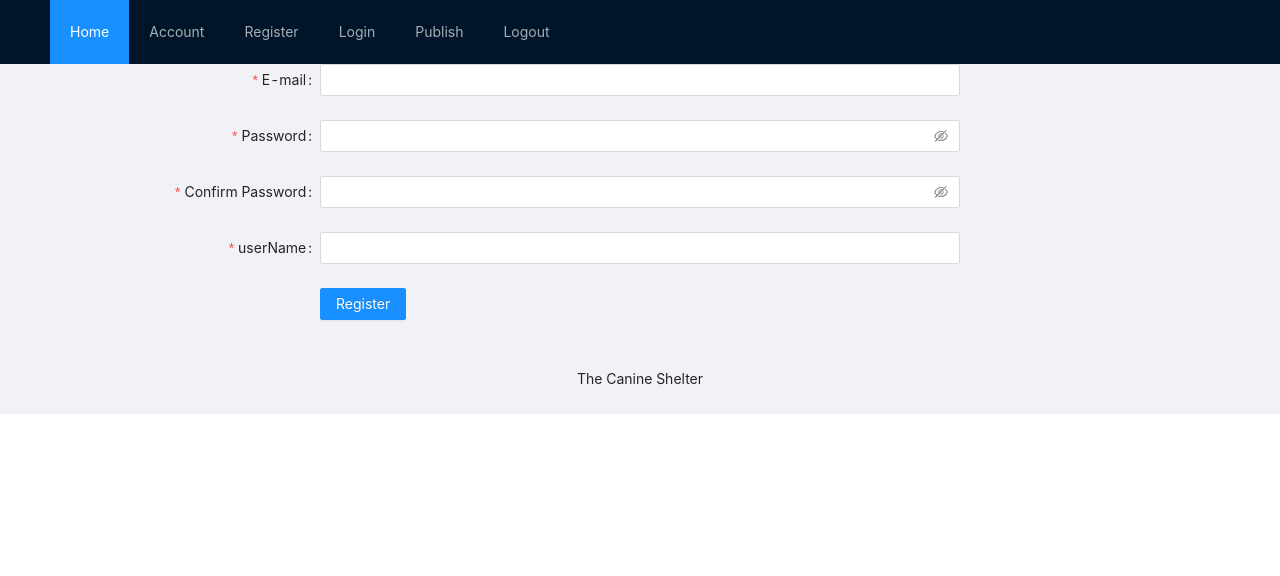
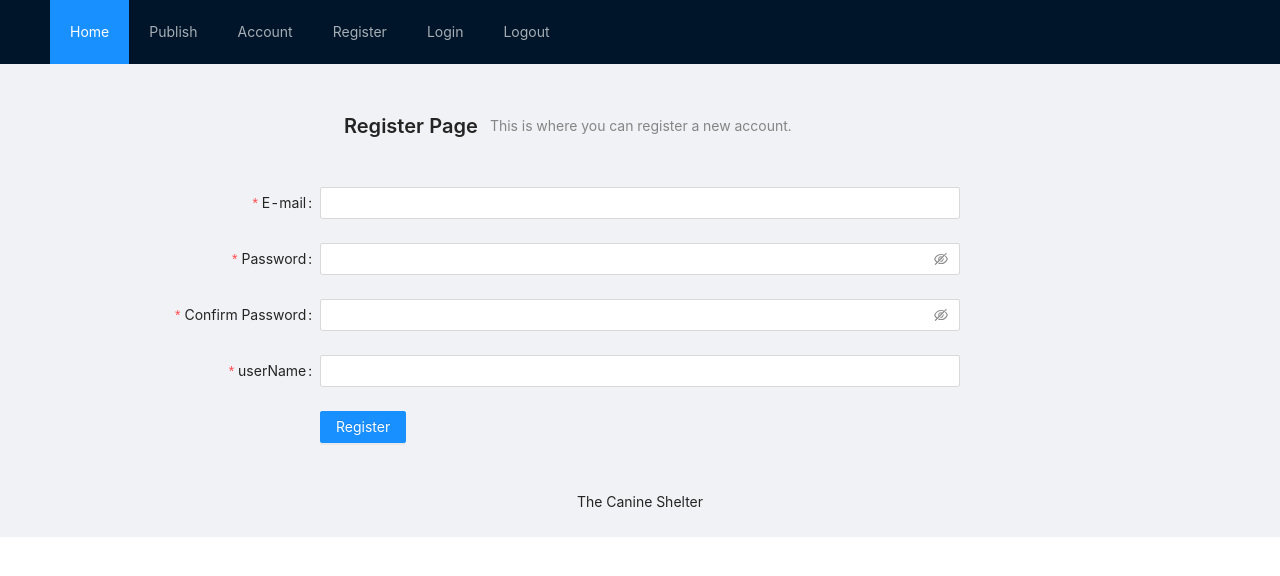
Before and after one commit to SyamMarcus/Web-Development-FrontEnd-Uni-Module, a React (Create React App) app in the folder front-end-app/: page /register in a window 1280 px wide. Shown: the top 576 px of the page. Built offline with nearby package versions, Linux system fonts and the light colour scheme.

Commit message:
version 0.3.7
Feat:
- Added a antd Header component for each page with a placeholder page decription to improve UI design

Reformat:
- Rearanged the order of navigation menu items for improved UI design

```diff
--- a/front-end-app/src/components/account.js
+++ b/front-end-app/src/components/account.js
@@ -1,10 +1,17 @@
+import { PageHeader } from 'antd'
 import React from 'react';
 
 function Account(props) {
   return (
     <>
-      <h1>Account</h1>
-      <p>This is where account information will be displayed</p>
+    <div className="site-layout-content">
+      <div style={{ padding: '2% 25%' }}>
+        <PageHeader className="site-page-header"
+          title="Account page"
+          subTitle="This is where you can edit account settings."/>
+        </div>
+        <p>This is where account information will be displayed</p>
+      </div>
     </>
   );
 }
--- a/front-end-app/src/components/editpost.js
+++ b/front-end-app/src/components/editpost.js
@@ -1,5 +1,5 @@
 import React from 'react';
-import { Form, Input, Button } from 'antd';
+import { PageHeader, Form, Input, Button } from 'antd';
 import UserContext from '../contexts/user';
 import { status, json } from '../utilities/requestHandlers';
 
@@ -98,6 +98,12 @@ class RegistrationForm extends React.Component {
 
     if (this.context.user.ID === this.state.post.authorID) {
       return (
+        <div className="site-layout-content">
+          <div style={{ padding: '2% 25%' }}>
+            <PageHeader className="site-page-header"
+              title="Edit the post below"
+              subTitle="This is where you can update this post."/>
+            </div>
           <Form {...formItemLayout} name="Finalize" onFinish={this.onFinish} validateMessages={validateMessages} scrollToFirstError
             initialValues={{
               title: post.title,
@@ -131,9 +137,9 @@ class RegistrationForm extends React.Component {
               </Button>
             </Form.Item >
           </Form>
+        </div>
       );
     }
-
     return (
       <p>Please login as the author of this listing to edit it</p>
     );
--- a/front-end-app/src/components/login.js
+++ b/front-end-app/src/components/login.js
@@ -1,8 +1,9 @@
 import React from 'react';
-import { Form, Input, Button, Checkbox } from 'antd';
+import { PageHeader, Form, Input, Button, Checkbox } from 'antd';
 import { UserOutlined, LockOutlined } from '@ant-design/icons';
 import UserContext from '../contexts/user';
 import { status, json } from '../utilities/requestHandlers';
+
 
 const formItemLayout = {
   labelCol: { xs: { span: 24 }, sm: { span: 6 } },
@@ -12,7 +13,6 @@ const formItemLayout = {
 const tailFormItemLayout = {
   wrapperCol: { xs: { span: 24, offset: 0 }, sm: { span: 16, offset: 6 } },
 };
-
 
 class LoginForm extends React.Component {
   constructor(props) {
@@ -45,6 +45,12 @@ class LoginForm extends React.Component {
 
   render() {
     return (
+      <div className="site-layout-content">
+        <div style={{ padding: '2% 25%' }}>
+          <PageHeader className="site-page-header"
+            title="Login Page"
+            subTitle="This is where you can login."/>
+        </div>
         <Form {...formItemLayout}
           name="normal_login"
           className="login-form"
@@ -81,6 +87,7 @@ class LoginForm extends React.Component {
             Or <a href="/register">register now!</a>
           </Form.Item>
         </Form>
+      </div>
     );
   };
 };
--- a/front-end-app/src/components/nav.js
+++ b/front-end-app/src/components/nav.js
@@ -10,10 +10,10 @@ function Nav(props) {
           <div className="logo" />
           <Menu theme="dark" mode="horizontal" defaultSelectedKeys={['1']}>
             <Menu.Item key="1"><Link to="/">Home</Link></Menu.Item>
-            <Menu.Item key="2"><Link to="/account">Account</Link></Menu.Item>
-            <Menu.Item key="3"><Link to="/register">Register</Link></Menu.Item>
-            <Menu.Item key="4"><Link to="/login">Login</Link></Menu.Item>
-            <Menu.Item key="5"><Link to="/publish">Publish</Link></Menu.Item>
+            <Menu.Item key="2"><Link to="/publish">Publish</Link></Menu.Item>
+            <Menu.Item key="3"><Link to="/account">Account</Link></Menu.Item>
+            <Menu.Item key="4"><Link to="/register">Register</Link></Menu.Item>
+            <Menu.Item key="5"><Link to="/login">Login</Link></Menu.Item>
             <Menu.Item key="6" onClick={logout}><Link to="/">Logout</Link></Menu.Item>
           </Menu>
         </>
--- a/front-end-app/src/components/publish.js
+++ b/front-end-app/src/components/publish.js
@@ -1,5 +1,5 @@
 import React from 'react';
-import { Form, Input, Button } from 'antd';
+import { PageHeader, Form, Input, Button } from 'antd';
 import UserContext from '../contexts/user';
 import { status, json } from '../utilities/requestHandlers';
 
@@ -75,6 +75,12 @@ class RegistrationForm extends React.Component {
     }
 
     return (
+      <div className="site-layout-content">
+        <div style={{ padding: '2% 25%' }}>
+          <PageHeader className="site-page-header"
+            title="Publish Listing"
+            subTitle="This is where you can publish a new dog listing."/>
+            </div>
         <Form {...formItemLayout} name="publish" onFinish={this.onFinish} validateMessages={validateMessages} scrollToFirstError>
 
           <Form.Item name="title" label="Listing Title" rules={[{ required: true }]}>
@@ -99,6 +105,7 @@ class RegistrationForm extends React.Component {
             </Button>
           </Form.Item >
         </Form>
+      </div>
     );
   };
 };
--- a/front-end-app/src/components/register.js
+++ b/front-end-app/src/components/register.js
@@ -1,5 +1,5 @@
 import React from 'react';
-import { Form, Input, Button } from 'antd';
+import { PageHeader, Form, Input, Button } from 'antd';
 import { status, json } from '../utilities/requestHandlers';
 
 const formItemLayout = {
@@ -72,6 +72,12 @@ class RegistrationForm extends React.Component {
 
   render() {
     return (
+      <div className="site-layout-content">
+        <div style={{ padding: '2% 25%' }}>
+          <PageHeader className="site-page-header"
+            title="Register Page"
+            subTitle="This is where you can register a new account."/>
+            </div>
         <Form {...formItemLayout} name="register" onFinish={this.onFinish} scrollToFirstError>
 
           <Form.Item name="email" label="E-mail" rules={emailRules}>
@@ -96,6 +102,7 @@ class RegistrationForm extends React.Component {
             </Button>
           </Form.Item >
         </Form>
+      </div>
     );
   };
 };
```
Lines whose indentation alone changed are shown as unchanged.
